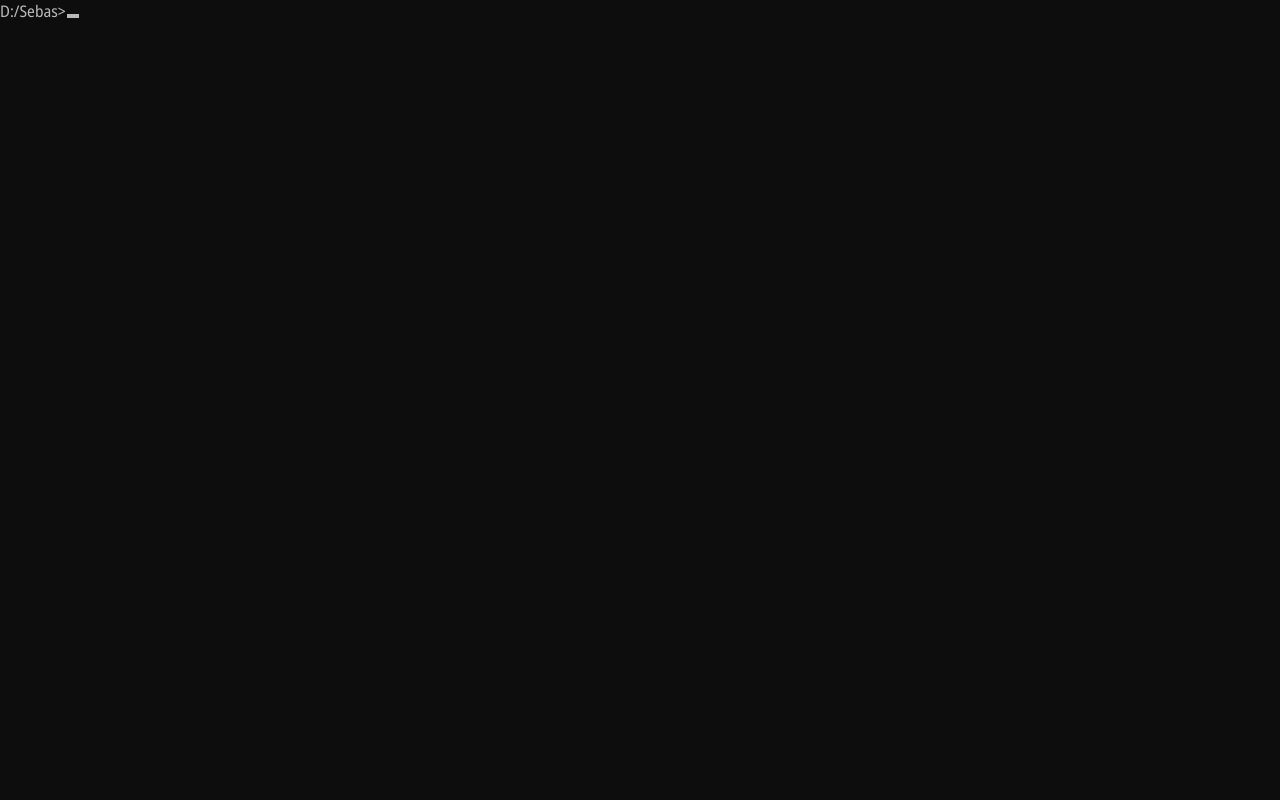
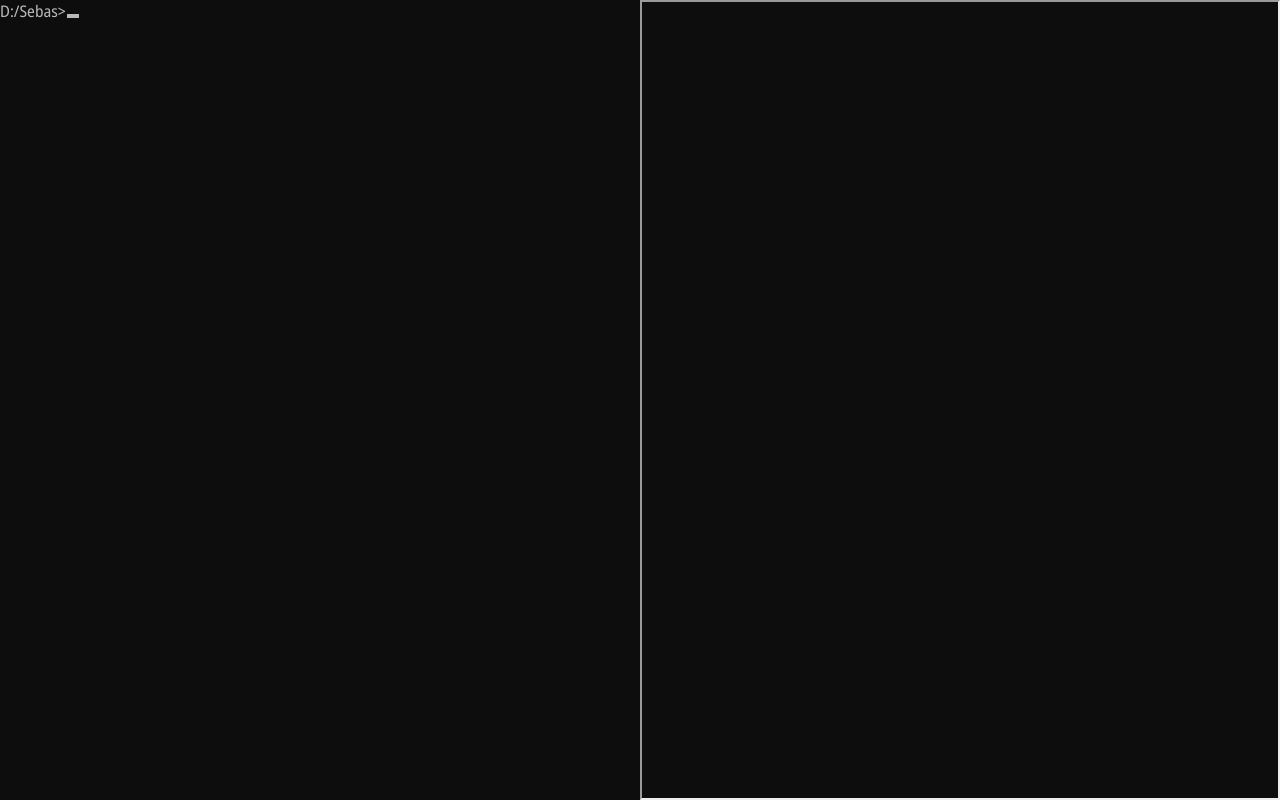
Before and after one commit to sebmeister2077/Terminal, a React (Create React App) app: page / in a window 1280 px wide. Built offline with nearby package versions, Linux system fonts and the light colour scheme.

Commit message:
update terminal with more functionalities

```diff
--- a/src/pages/Terminal.tsx
+++ b/src/pages/Terminal.tsx
@@ -1,19 +1,39 @@
 import { makeStyles } from '@mui/styles';
-import { SyntheticEvent, useEffect, useLayoutEffect, useRef, useState } from 'react';
+import { useEffect, useLayoutEffect, useRef, useState } from 'react';
+import { useLocation } from 'react-router-dom';
 import { handleKeyDown } from '../shared/helpers/handleKeyDown';
-import { addTextWithAtIndex, getTextWithRemovedIndex } from '../shared/helpers/stringManipulators';
+import { getItem, removeItems, setItem } from '../shared/helpers/localstorageHandler';
 import { InputData } from '../shared/models/InputData';
 
+const initialText =
+    '' ??
+    ` a = document.createElement('a');
+a.text = "Hello";
+a.setAttribute('href','ok');
+document.body.append(a);`;
+
 export const Terminal = () => {
-    const { terminalRoot, command, cursor } = useStyles();
+    const [terminalHistory, setTerminalHistory] = useState<string[]>([]);
     const [currentRoute, setCurrentRoute] = useState('D:/Sebas>');
-    const [{ selectedIndex, text }, setTextData] = useState<InputData>({ selectedIndex: 0, text: '' });
+    const [{ selectedIndex, text }, setTextData] = useState<InputData>({
+        selectedIndex: initialText.length,
+        text: initialText,
+    });
+    const location = useLocation();
+
+    const commandContainerRef = useRef<HTMLDivElement | null>(null);
+    const cursorRef = useRef<HTMLSpanElement | null>(null);
+
+    const [mode, setMode] = useState<'command' | 'javascript'>('javascript');
+    const frameRef = useRef<HTMLIFrameElement>(null);
+    const isBasePage = !location.pathname.endsWith('/blank');
+    const showIframe = isBasePage && mode == 'javascript';
 
     const textRef = useRef(text);
     const routeTextRef = useRef(currentRoute);
+    const modeRef = useRef(mode);
 
-    const commandContainerRef = useRef<HTMLDivElement | null>(null);
-    const cursorRef = useRef<HTMLSpanElement | null>(null);
+    const { terminalRoot, command, cursor, routeText, commandHistory, reminder } = useStyles({ showIframe });
 
     useEffect(() => {
         if (!cursorRef.current || !commandContainerRef.current) return;
@@ -24,10 +44,11 @@ export const Terminal = () => {
         const routeLength = currentRoute.length;
         const childIndex = routeLength + selectedIndex - 1;
 
-        const lastElement = commandContainerRef.current.children[childIndex];
-        const { offsetTop, offsetHeight, offsetLeft, offsetWidth } = lastElement as HTMLElement;
+        const lastElement = commandContainerRef.current.children[childIndex] as HTMLElement;
+        const { offsetTop, offsetHeight, offsetLeft, offsetWidth } = lastElement;
 
         cursorRef.current.style.display = 'visible';
+
         cursorRef.current.style.top = `${offsetTop + offsetHeight}px`;
         cursorRef.current.style.left = `${offsetLeft + offsetWidth}px`;
     }, [selectedIndex]);
@@ -40,34 +61,86 @@ export const Terminal = () => {
         routeTextRef.current = currentRoute;
     }, [currentRoute]);
 
-    function listener(e) {
-        handleKeyDown(setTextData, { setCurrentRoute, text: textRef.current, route: routeTextRef.current })(e);
+    useEffect(() => {
+        modeRef.current = mode;
+    }, [mode]);
+
+    function keyListener(e) {
+        document.title = String.raw`C:\WINDOWS\System32\cmd.exe`;
+        handleKeyDown(setTextData, {
+            setCurrentRoute,
+            text: textRef.current,
+            route: routeTextRef.current,
+            setMode,
+            mode: modeRef.current,
+            frameRef,
+            setTerminalHistory,
+        })(e);
+    }
+
+    function clickListener() {
+        document.title = String.raw`Select C:\WINDOWS\System32\cmd.exe`;
+    }
+    function unloadListener() {
+        const shouldSave = getItem('save') === 'true';
+
+        if (shouldSave) {
+            setItem({ name: 'currentRoute', value: currentRoute });
+            setItem({ name: 'history', value: terminalHistory.join('MyDelimiterOk') });
+        } else {
+            removeItems(['currentRoute', 'history']);
+        }
     }
 
     useEffect(() => {
-        //handle key here + change title
-        document.addEventListener('keydown', listener);
+        document.addEventListener('click', clickListener);
+        document.addEventListener('keydown', keyListener);
+        window.addEventListener('unload', unloadListener);
         return () => {
-            document.removeEventListener('keydown', listener);
+            document.removeEventListener('click', clickListener);
+            document.removeEventListener('keydown', keyListener);
+            window.removeEventListener('unload', unloadListener);
         };
     }, []);
 
     return (
-        <section className={terminalRoot}>
-            <div className={command} ref={commandContainerRef}>
-                {(currentRoute + text).split('').map((character, idx) => (
-                    <pre key={idx}>{character}</pre>
+        <>
+            <section className={terminalRoot}>
+                {terminalHistory.map((message) => (
+                    <pre className={commandHistory} key={`history-${message}`}>
+                        {message}
+                    </pre>
                 ))}
-                <span className={cursor} ref={cursorRef}></span>
-            </div>
-        </section>
+                <div className={command} ref={commandContainerRef}>
+                    {currentRoute.split('').map((char, idx) => (
+                        <pre className={routeText} key={`route-txt-${idx}`}>
+                            {char}
+                        </pre>
+                    ))}
+                    {text.split('').map((char, idx) => (
+                        <pre key={`text-${idx}`}>{char}</pre>
+                    ))}
+                    <span className={cursor} ref={cursorRef}></span>
+                </div>
+            </section>
+            {showIframe && (
+                <>
+                    {/* @ts-ignore */}
+                    <marquee className={reminder}>Use terminal to write JavaScript</marquee>
+                    <iframe src={window.location.origin + '/blank'} data-iframe ref={frameRef}></iframe>
+                </>
+            )}
+        </>
     );
 };
 
+type StyleProps = {
+    showIframe: boolean;
+};
 const useStyles = makeStyles({
-    terminalRoot: {
+    terminalRoot: ({ showIframe }: StyleProps) => ({
         height: '100vh',
-        width: '100vw',
+        width: showIframe ? '50%' : '100%',
         overflow: 'clip auto',
         display: 'flex',
         flexDirection: 'column',
@@ -75,7 +148,8 @@ const useStyles = makeStyles({
             display: 'flex',
             flexWrap: 'wrap',
         },
-    },
+    }),
+    commandHistory: {},
     command: {
         position: 'relative',
     },
@@ -86,4 +160,12 @@ const useStyles = makeStyles({
         height: '4px',
         transform: 'translateY(-4px)',
     },
+    routeText: {
+        userSelect: 'none',
+    },
+    reminder: {
+        position: 'fixed',
+        top: '0px',
+        right: '0px',
+    },
 });
```
